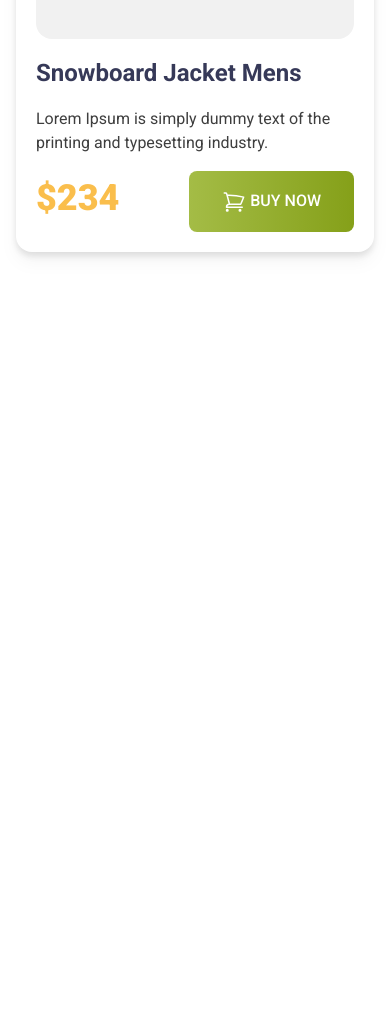
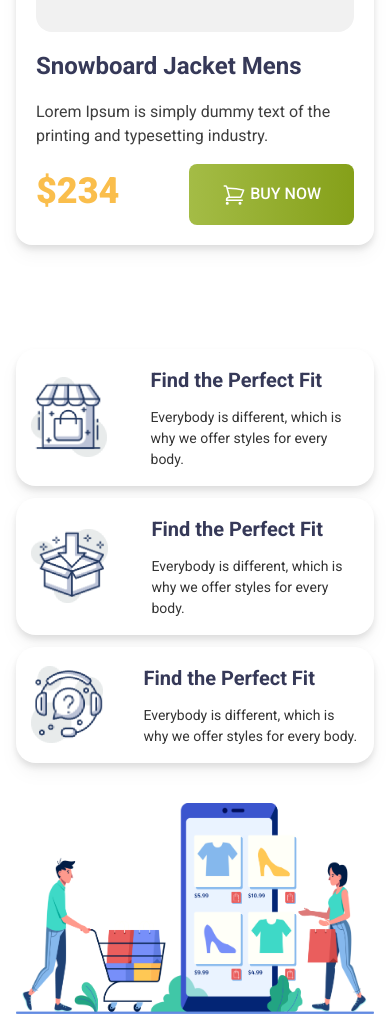
Before and after one commit to tofayeLL/penguin-fashion-tailwind, a plain HTML site: page index.html in a window 390 px wide. Shown: the part 4446-5476 px from the top of the page. Before the commit the page ends 4746 px from the top, so only its background shows below. Drawn offline with nearby package versions, Linux system fonts and the light colour scheme.

Commit message:
finished last section and finally finished all section with responsive

```diff
--- a/index.html
+++ b/index.html
@@ -29,7 +29,7 @@
 </head>
 
 <body>
-    <header class="bg-[#FFFBF0] ">
+    <header class="bg-[#FFFBF0]">
 
         <!-- header container -->
         <div class="md:max-w-[1180px] mx-auto px-4 py-4">
@@ -50,7 +50,7 @@
 
                 </div>
                 <div class="lg:hidden flex justify-end items-center flex-1 ">
-                    <img src="icons/hamburger icon.png" alt="" class="w-[20%] ">
+                    <img src="icons/hamburger icon.png" alt="" class="w-[16%] ">
 
                 </div>
 
@@ -263,6 +263,68 @@
             </div>
         </section>
 
+
+
+        <!-- shopping cart section -->
+        <section class="mt-10">
+            <!--  container -->
+            <div class="flex gap-10 lg:gap-24 flex-col lg:flex-row justify-center items-center p-4 lg:p-6">
+                <!-- text content -->
+                <div class="space-y-3 flex-1">
+                    <!-- content 1 -->
+                    <div class="flex justify-center items-center px-[15px] lg:px-[20px] py-[16px] lg:py-[26px] drop-shadow-lg bg-[#FFF] rounded-[20px]">
+                        <!-- img -->
+                        <div>
+                            <img src="icons/house.png" alt="" class="w-[64%]">
+                        </div>
+                        <!-- text -->
+                        <div class="space-y-3">
+                            <h4 class="text-[#363958] text-[20px] font-[700]">Find the Perfect Fit</h4>
+                            <p class="text-[14px] font-[400] opacity-80">Everybody is different, which is why we
+                                offer styles for every body.</p>
+                        </div>
+
+                    </div>
+                    <!-- content 2 -->
+                    <div class="flex justify-center items-center px-[15px] lg:px-[20px] py-[16px] lg:py-[26px] drop-shadow-lg bg-[#FFF] rounded-[20px]">
+                        <!-- img -->
+                        <div >
+                            <img src="icons/box.png" alt="" class="w-[64%]">
+                        </div>
+                        <!-- text -->
+                        <div class="space-y-3">
+                            <h4 class="text-[#363958] text-[20px] font-[700]">Find the Perfect Fit</h4>
+                            <p class="text-[14px] font-[400] opacity-80">Everybody is different, which is why we
+                                offer styles for every body.</p>
+                        </div>
+
+                    </div>
+                    <!-- content 3 -->
+                    <div class="flex justify-center items-center px-[15px] lg:px-[20px] py-[16px] lg:py-[26px] drop-shadow-lg bg-[#FFF] rounded-[20px]">
+                        <!-- img -->
+                        <div>
+                            <img src="icons/question.png" alt="" class="w-[64%]">
+                        </div>
+                        <!-- text -->
+                        <div class="space-y-3">
+                            <h4 class="text-[#363958] text-[20px] font-[700]">Find the Perfect Fit</h4>
+                            <p class="text-[14px] font-[400] opacity-80">Everybody is different, which is why we
+                                offer styles for every body.</p>
+                        </div>
+
+                    </div>
+                </div>
+
+
+
+                <!-- img content -->
+                <div class="flex-1">
+                    <img src="images/shopping.png" alt="">
+                </div>
+
+            </div>
+        </section>
+
     </main>
 
     <footer>
```
